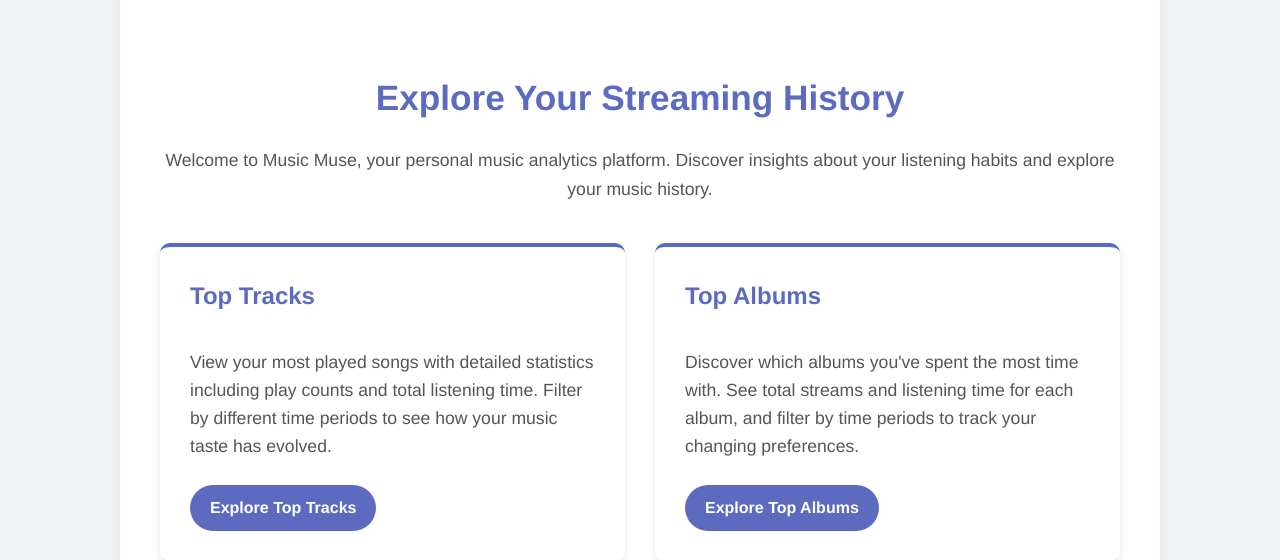
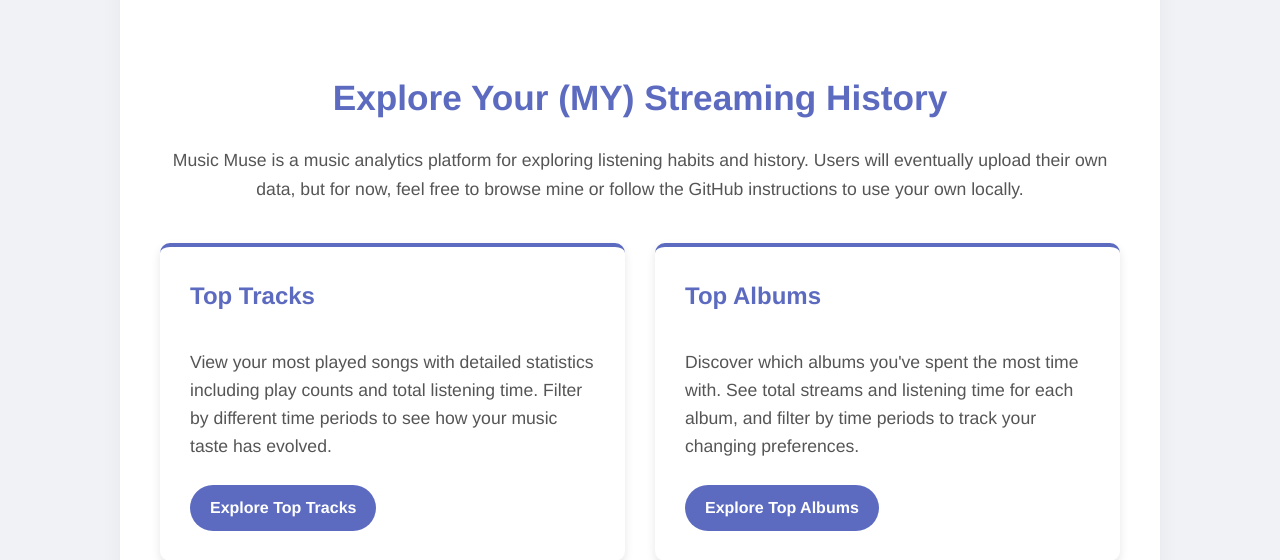
Before and after one commit to seanburnzs/musicMuse, a Flask app: page / in a window 1280 px wide. Shown: the part 203-763 px from the top of the page. Run offline with Flask 3, Linux system fonts and the light colour scheme; some libraries are stand-ins or nearby versions.

Commit message:
update index, update README

```diff
--- a/templates/index.html
+++ b/templates/index.html
@@ -4,8 +4,8 @@
 
 {% block content %}
   <div class="welcome-container">
-    <h2>Explore Your Streaming History</h2>
-    <p>Welcome to Music Muse, your personal music analytics platform. Discover insights about your listening habits and explore your music history.</p>
+    <h2>Explore Your (MY) Streaming History</h2>
+    <p>Music Muse is a music analytics platform for exploring listening habits and history. Users will eventually upload their own data, but for now, feel free to browse mine or follow the GitHub instructions to use your own locally.</p>
 
     <div class="feature-cards">
       <div class="feature-card">
```
Also changed, not shown: README.md.
